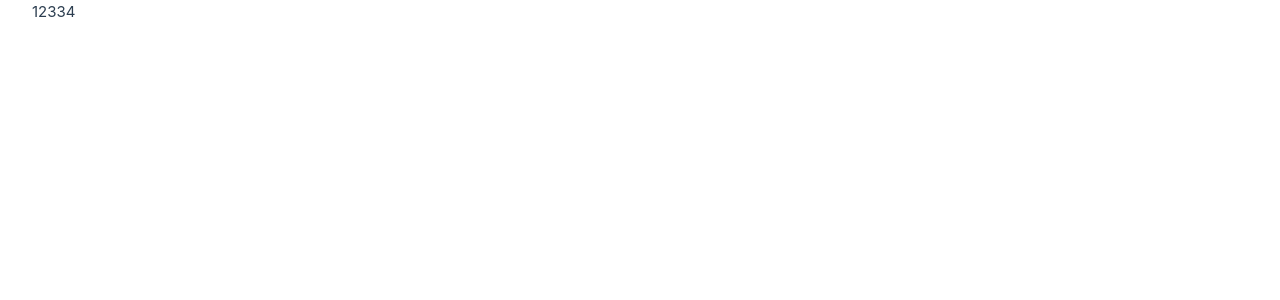
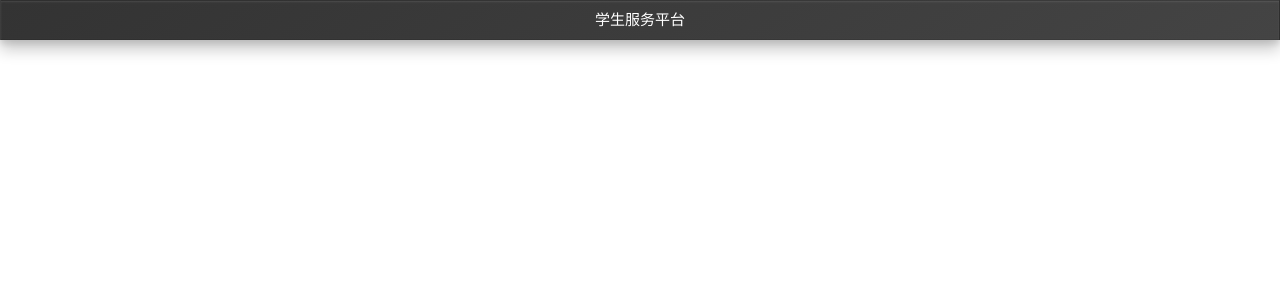
Before and after one commit to wjsds666/Student-Service-Platform, a Vue app in the folder demo/: page /stuhome in a window 1280 px wide. Shown: the top 300 px of the page. Built offline with nearby package versions, Linux system fonts and the light colour scheme.

Commit message:
更新stuhome
重构 stuhome.vue，添加顶部导航栏和样式

```diff
--- a/demo/src/pages/stuhome/stuhome.vue
+++ b/demo/src/pages/stuhome/stuhome.vue
@@ -1,15 +1,34 @@
 <template>
-   <div>
-    <span>12334</span>
-   </div>
+  <div class="top-bar">
+    <div class="platform-name">学生服务平台</div>
+  </div>
 </template>
 
-<script>
-
-</script>
-
+<script></script>
 
 <style scoped>
-
-
+.top-bar {
+  position: fixed;
+  top: 0;
+  left: 0;
+  width: 100%;
+  height: 40px;
+  background: linear-gradient(145deg, #333, #444);
+  color: white;
+  display: flex;
+  align-items: center;
+  justify-content: center;
+  z-index: 1000;
+  border: 1px solid rgba(0, 0, 0, 0.1);
+  box-shadow: 0 4px 6px rgba(0, 0, 0, 0.1), 0 10px 15px rgba(0, 0, 0, 0.2),
+    inset 0 1px 2px rgba(255, 255, 255, 0.1);
+}
+.platform-name {
+  font-family: "Microsoft YaHei", sans-serif;
+  color: white;
+}
+.page-container {
+  width: 100%;
+  height: 100vh;
+}
 </style>
```
